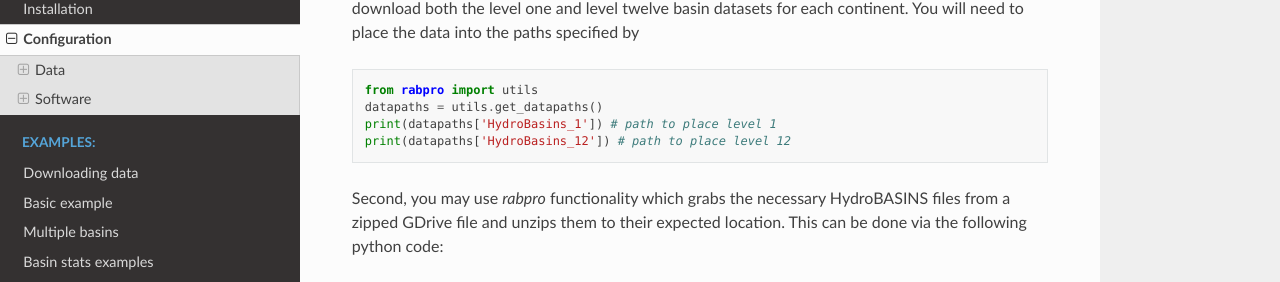
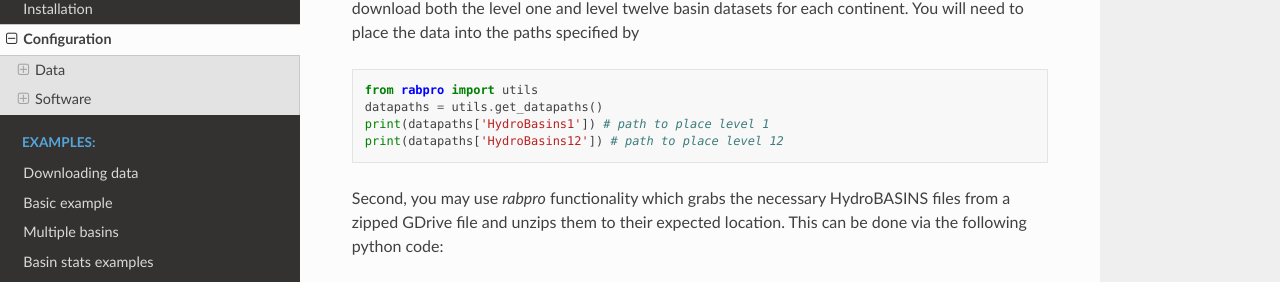
Before and after one commit to VeinsOfTheEarth/rabpro, a Sphinx documentation site: the page built from docs/source/configure/index.rst, in a window 1280 px wide and 900 px high, scrolled down 849 px. Shown: the part 143-425 px from the top of the window. Built offline with Sphinx 7.4.7 and the Read the Docs theme 2.0.0, drawn with Linux system fonts in a browser that asks for light colours.

Commit message:
typo fix, closes #162

```diff
--- a/docs/source/configure/index.rst
+++ b/docs/source/configure/index.rst
@@ -45,8 +45,8 @@ First, you may download the data directly from the provider. HydroBASINS was pro
 
         from rabpro import utils
         datapaths = utils.get_datapaths()
-        print(datapaths['HydroBasins_1']) # path to place level 1
-        print(datapaths['HydroBasins_12']) # path to place level 12
+        print(datapaths['HydroBasins1']) # path to place level 1
+        print(datapaths['HydroBasins12']) # path to place level 12
 
 Second, you may use `rabpro` functionality which grabs the necessary HydroBASINS files from a zipped GDrive file and unzips them to their expected location. This can be done via the following python code:
 
```
